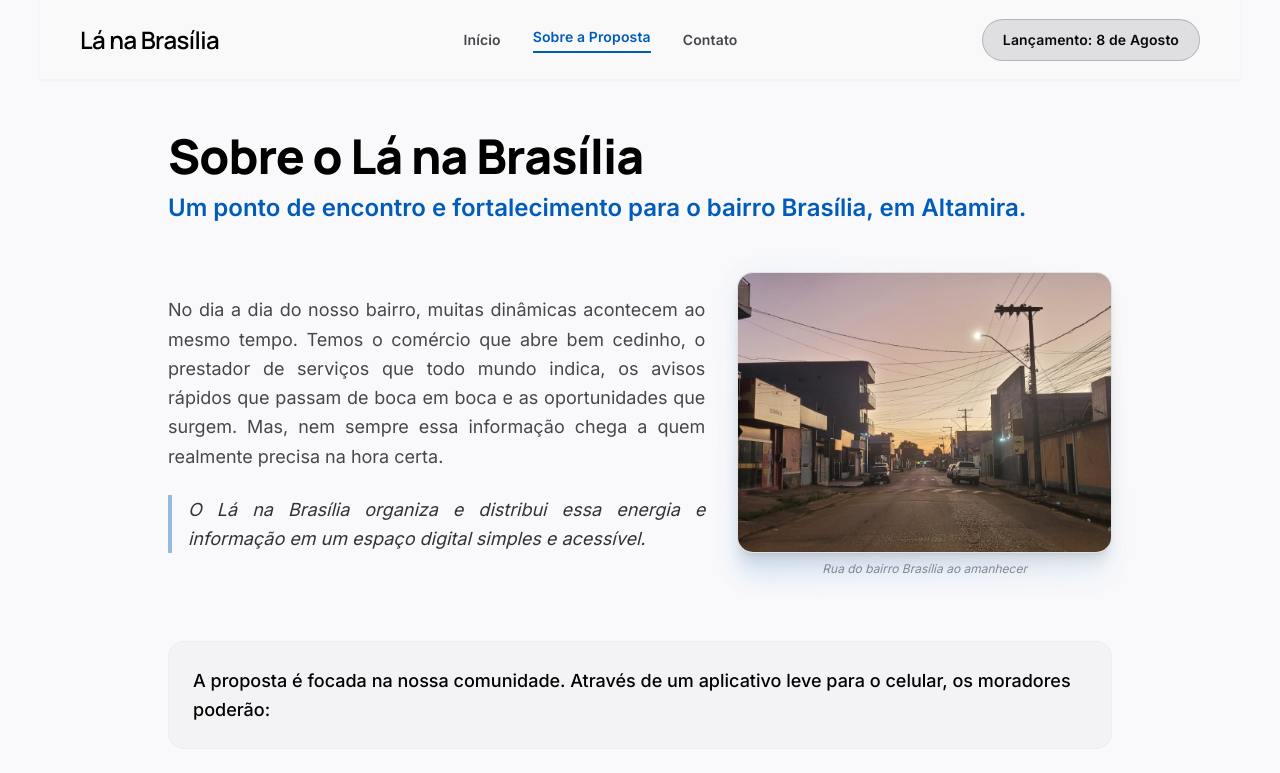
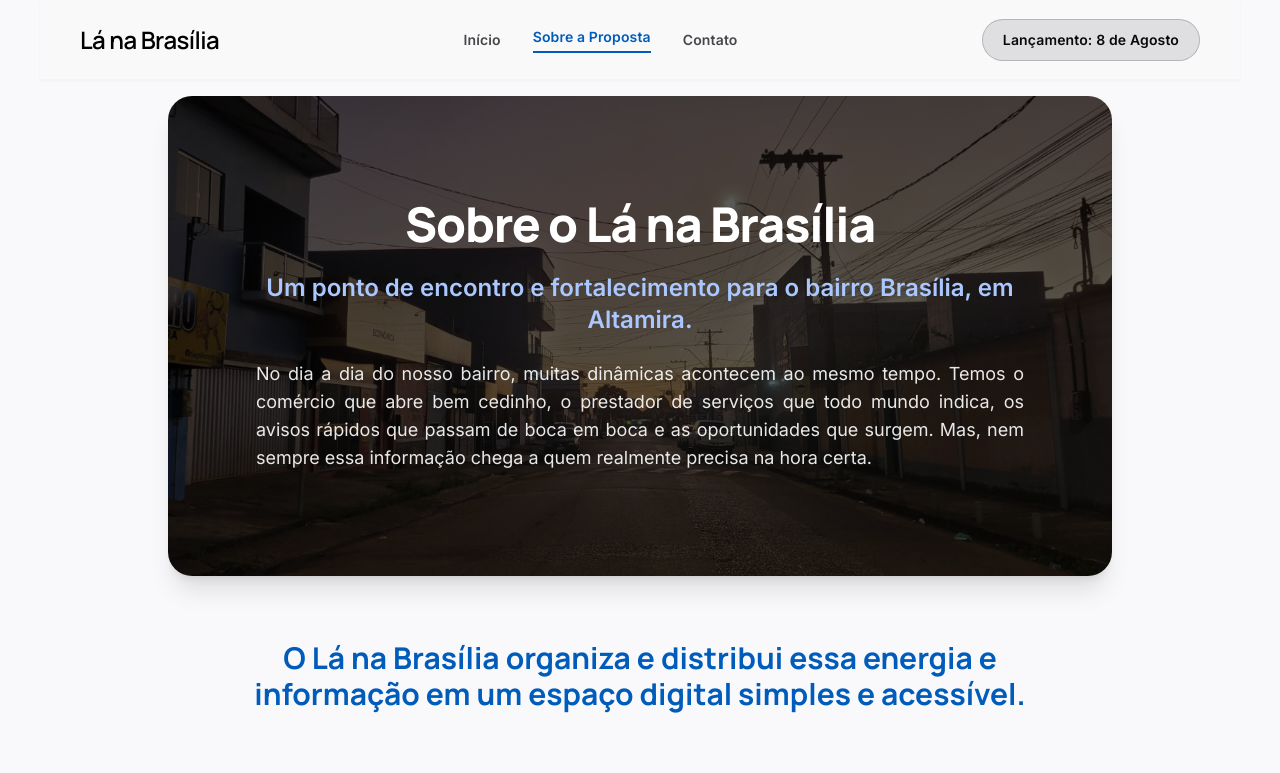
Before and after one commit to brunodarwich/lnb-page, a website: page sobre.html in a window 1280 px wide. Shown: the top 773 px of the page. Drawn offline with nearby package versions, Linux system fonts and the light colour scheme.

Commit message:
design: adiciona banner hero com imagem de fundo, destaca frase central e limpa layout dos recursos

```diff
--- a/sobre.html
+++ b/sobre.html
@@ -125,35 +125,31 @@
 </span>
 </nav>
 
-<main class="pt-32 pb-24 px-margin-mobile md:px-margin-desktop max-w-5xl mx-auto">
-    <h1 class="font-display-lg text-display-lg text-primary mb-2">Sobre o Lá na Brasília</h1>
-    <p class="font-semibold text-secondary dark:text-secondary-fixed-dim text-xl md:text-2xl mb-12">
-        Um ponto de encontro e fortalecimento para o bairro Brasília, em Altamira.
-    </p>
-
-    <!-- Intro Section with Text and Image -->
-    <div class="grid grid-cols-1 lg:grid-cols-12 gap-8 items-center mb-16">
-        <div class="lg:col-span-7 space-y-6 text-body-lg text-on-surface-variant leading-relaxed text-justify">
-            <p>
+<main class="pt-24 pb-24 px-margin-mobile md:px-margin-desktop max-w-5xl mx-auto">
+    <!-- Hero Banner with Background Image and Dark Overlay -->
+    <div class="relative overflow-hidden rounded-3xl shadow-xl min-h-[480px] flex items-center justify-center text-center p-8 md:p-12 mb-12 bg-cover bg-center" style="background-image: linear-gradient(rgba(0, 0, 0, 0.65), rgba(0, 0, 0, 0.65)), url('img-sobre.jpeg');">
+        <div class="max-w-3xl space-y-6 text-white text-justify">
+            <h1 class="font-display-lg text-4xl md:text-5xl font-extrabold tracking-tight text-center">Sobre o Lá na Brasília</h1>
+            <p class="text-xl md:text-2xl font-semibold text-secondary-fixed-dim text-center">
+                Um ponto de encontro e fortalecimento para o bairro Brasília, em Altamira.
+            </p>
+            <p class="text-body-lg md:text-lg leading-relaxed text-justify opacity-90">
                 No dia a dia do nosso bairro, muitas dinâmicas acontecem ao mesmo tempo. Temos o comércio que abre bem cedinho, o prestador de serviços que todo mundo indica, os avisos rápidos que passam de boca em boca e as oportunidades que surgem. Mas, nem sempre essa informação chega a quem realmente precisa na hora certa.
             </p>
-            <p class="border-l-4 border-secondary/40 pl-4 italic text-primary/80">
-                O Lá na Brasília organiza e distribui essa energia e informação em um espaço digital simples e acessível.
-            </p>
         </div>
-        <div class="lg:col-span-5 relative group">
-            <div class="absolute inset-0 bg-gradient-to-tr from-secondary/20 to-transparent rounded-2xl filter blur-md opacity-70 group-hover:opacity-100 transition-opacity duration-500"></div>
-            <div class="relative overflow-hidden rounded-2xl border border-outline-variant/30 shadow-lg aspect-[4/3] bg-surface-container">
-                <img src="img-sobre.jpeg" alt="Amanhecer no bairro Brasília" class="w-full h-full object-cover object-center group-hover:scale-105 transition-transform duration-500">
-            </div>
-            <p class="text-xs text-on-surface-variant/60 mt-2 text-center italic">Rua do bairro Brasília ao amanhecer</p>
-        </div>
+    </div>
+
+    <!-- Centered Highlight Line -->
+    <div class="max-w-4xl mx-auto text-center my-16 px-4">
+        <p class="font-display-lg text-2xl md:text-3xl text-secondary dark:text-secondary-fixed-dim font-bold leading-relaxed">
+            O Lá na Brasília organiza e distribui essa energia e informação em um espaço digital simples e acessível.
+        </p>
     </div>
 
     <!-- Features Section -->
     <div class="mb-16">
-        <div class="p-6 bg-surface-container-low rounded-2xl border border-outline-variant/10 mb-8">
-            <p class="text-body-lg text-primary font-medium leading-relaxed">
+        <div class="max-w-3xl mx-auto mb-8 text-center md:text-left">
+            <p class="text-body-lg text-primary font-semibold leading-relaxed">
                 A proposta é focada na nossa comunidade. Através de um aplicativo leve para o celular, os moradores poderão:
             </p>
         </div>
```
